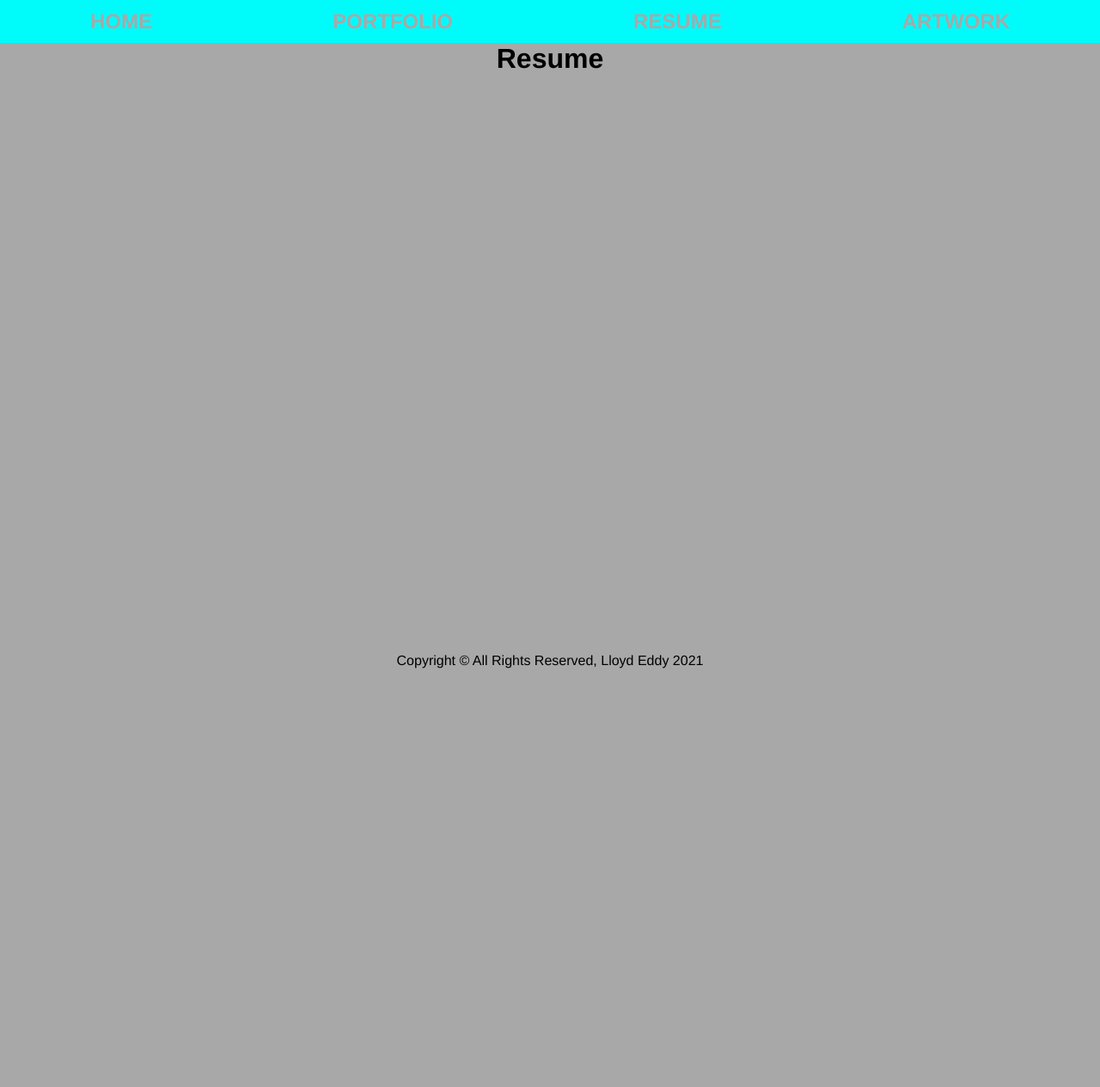
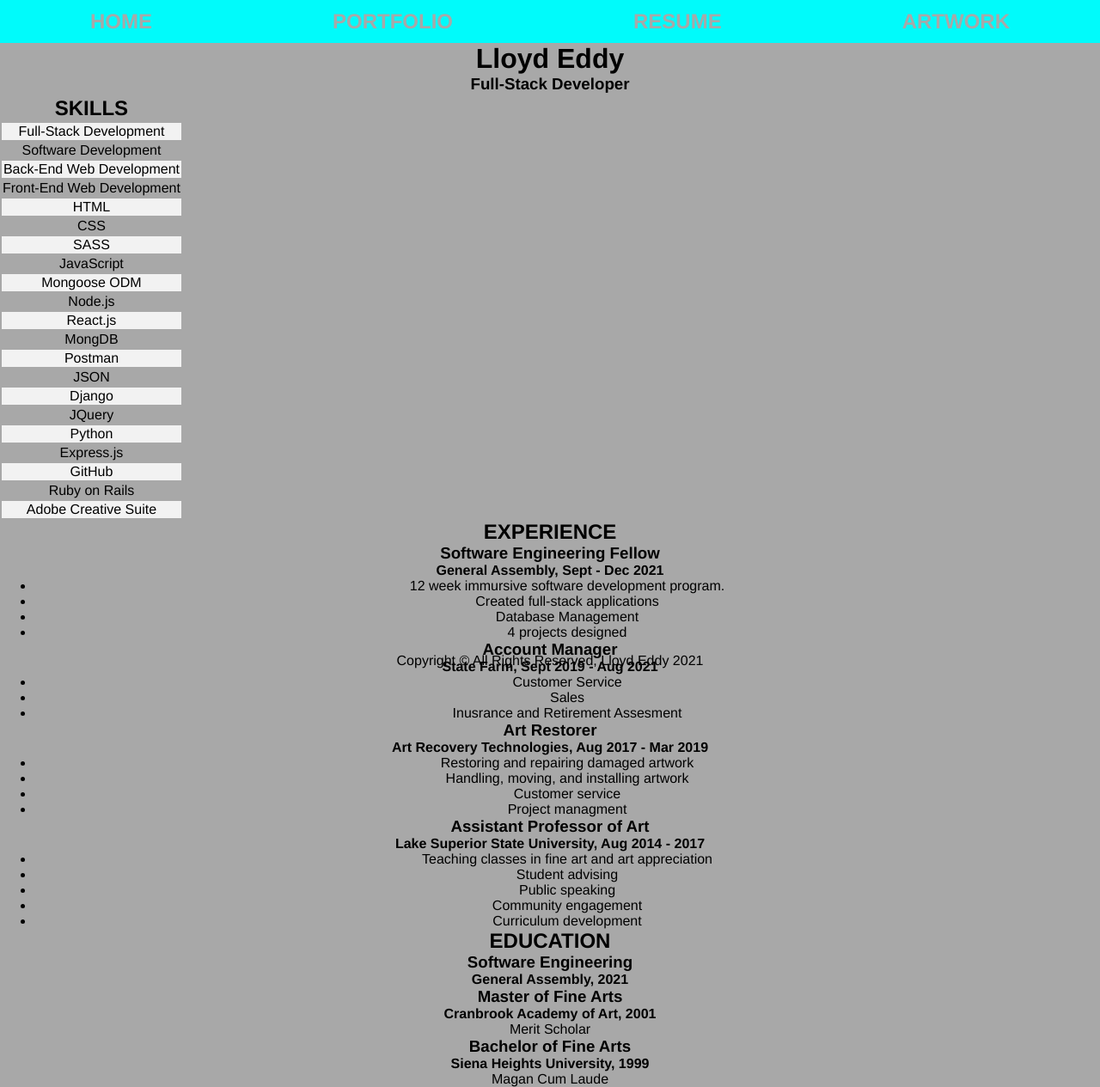
Before and after one commit to lloddy/portfolio, a React (Create React App) app: page /resume in a window 1280 px wide. Shown: the whole page at 86% size. Before the commit the page ends 800 px from the top, so only its background shows below. Built offline with nearby package versions, Linux system fonts and the light colour scheme.

Commit message:
WIP resume information added

```diff
--- a/src/pages/Resume.jsx
+++ b/src/pages/Resume.jsx
@@ -1,7 +1,87 @@
 const Resume = (props) => {
     return (
-        <div>
-            <h1>Resume</h1>
+        <div className="resume">
+            <div className="resumeHeading">
+                <h1>Lloyd Eddy</h1>
+                <h3>Full-Stack Developer</h3>
+            </div>
+            <div className="skills">
+                <table>
+                    <tr><th><h2>SKILLS</h2></th></tr>
+                    <tr><td>Full-Stack Development</td></tr>
+                    <tr><td>Software Development</td></tr>
+                    <tr><td>Back-End Web Development</td></tr>
+                    <tr><td>Front-End Web Development</td></tr>
+                    <tr><td>HTML</td></tr>
+                    <tr><td>CSS</td></tr>
+                    <tr><td>SASS</td></tr>
+                    <tr><td>JavaScript</td></tr>
+                    <tr><td>Mongoose ODM</td></tr>
+                    <tr><td>Node.js</td></tr>
+                    <tr><td>React.js</td></tr>
+                    <tr><td>MongDB</td></tr>
+                    <tr><td>Postman</td></tr>
+                    <tr><td>JSON</td></tr>
+                    <tr><td>Django</td></tr>
+                    <tr><td>JQuery</td></tr>
+                    <tr><td>Python</td></tr>
+                    <tr><td>Express.js</td></tr>
+                    <tr><td>GitHub</td></tr>
+                    <tr><td>Ruby on Rails</td></tr>
+                    <tr><td>Adobe Creative Suite</td></tr>
+                </table>
+            </div>
+            <div className="experience">
+                <h2>EXPERIENCE</h2>
+                <h3>Software Engineering Fellow</h3>
+                <h4>General Assembly, Sept - Dec 2021</h4>
+                <ul>
+                    <li>12 week immursive software development program.</li>
+                    <li>Created full-stack applications</li>
+                    <li>Database Management</li>
+                    <li>4 projects designed</li>
+                </ul>
+
+                <h3>Account Manager</h3>
+                <h4>State Farm, Sept 2019 - Aug 2021</h4>
+                <ul>
+                    <li>Customer Service</li>
+                    <li>Sales</li>
+                    <li>Inusrance and Retirement Assesment</li>
+                </ul>
+
+                <h3>Art Restorer</h3>
+                <h4>Art Recovery Technologies, Aug 2017 - Mar 2019</h4>
+                <ul>
+                    <li>Restoring and repairing damaged artwork</li>
+                    <li>Handling, moving, and installing artwork</li>
+                    <li>Customer service</li>
+                    <li>Project managment</li>
+                </ul>
+
+                <h3>Assistant Professor of Art</h3>
+                <h4>Lake Superior State University, Aug 2014 - 2017</h4>
+                <ul>
+                    <li>Teaching classes in fine art and art appreciation</li>
+                    <li>Student advising</li>
+                    <li>Public speaking</li>
+                    <li>Community engagement</li>
+                    <li>Curriculum development</li>
+                </ul>
+            </div>
+            <div className="education">
+                <h2>EDUCATION</h2>
+                <h3>Software Engineering</h3>
+                <h4>General Assembly, 2021</h4>
+
+                <h3>Master of Fine Arts</h3>
+                <h4>Cranbrook Academy of Art, 2001</h4>
+                <p>Merit Scholar</p>
+
+                <h3>Bachelor of Fine Arts</h3>
+                <h4>Siena Heights University, 1999</h4>
+                <p>Magan Cum Laude</p>
+            </div>
         </div>
     );
 };
--- a/src/styles.scss
+++ b/src/styles.scss
@@ -102,6 +102,10 @@ footer {
     padding-left: 20px;
     max-width: 400px;
     max-height: 200px;
-    border-radius: 20px;
+
   }
 }
+
+.resume {
+  tr:nth-child(even) {background-color: #f2f2f2;}
+}
```
